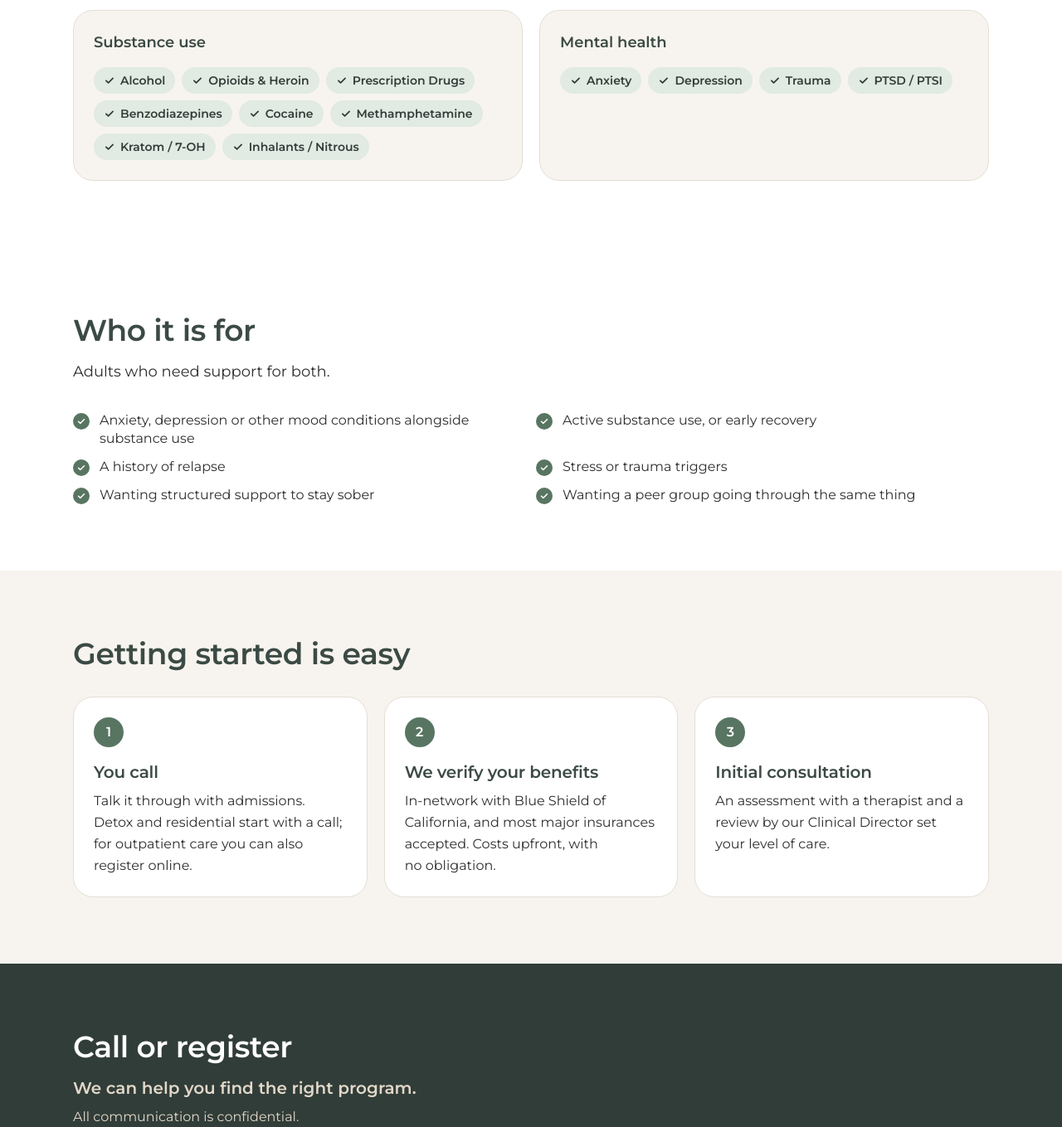
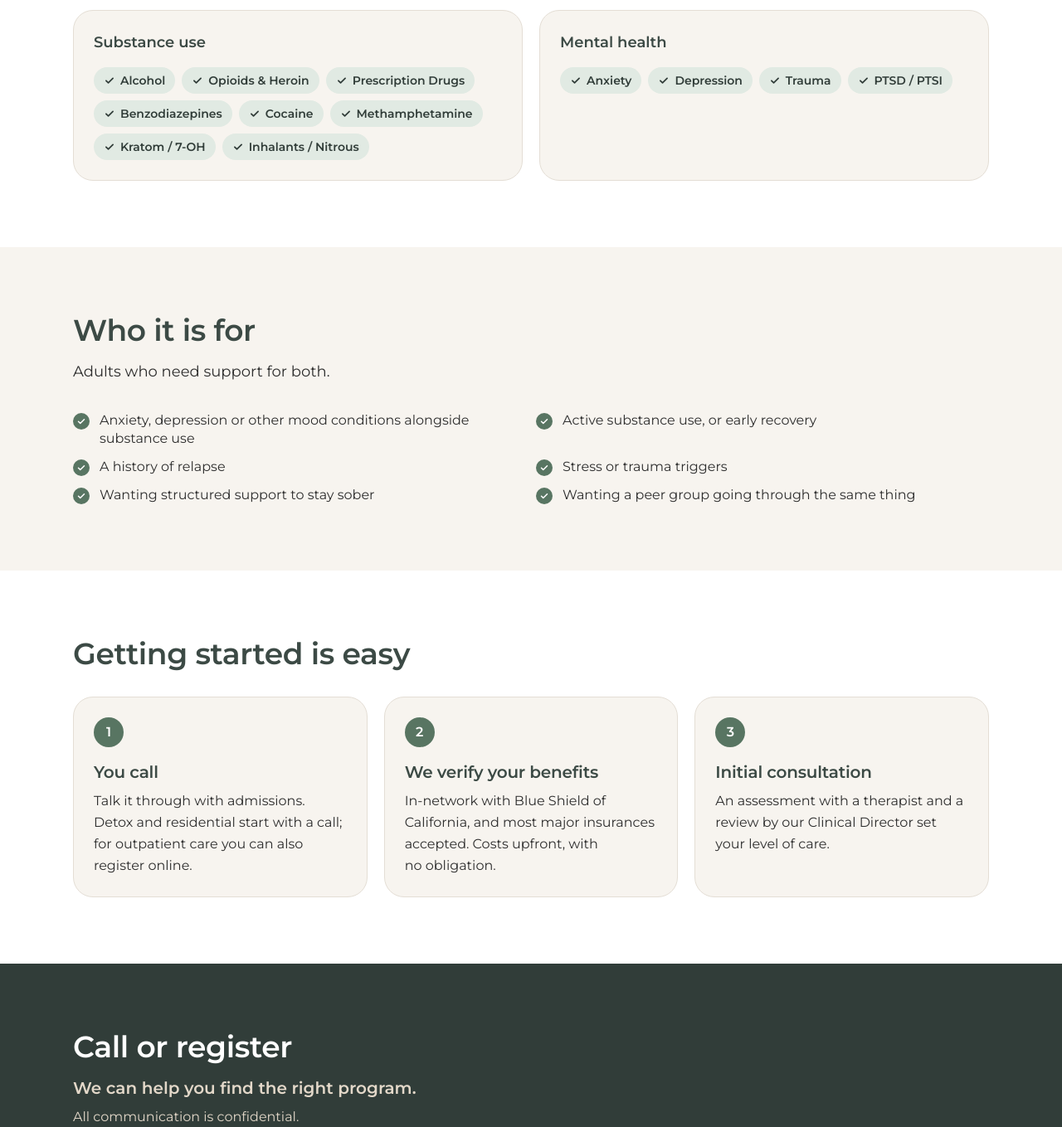
Before and after one commit to sergei-summit/lgtc-summit-microsite, a Next.js app: page / in a window 1280 px wide. Shown: the part 4396-5755 px from the top of the page at 83% size. Built offline with nearby package versions, Linux system fonts and the light colour scheme.

Commit message:
Alternate section backgrounds around How we treat (4/4)

```diff
--- a/components/GettingStarted.tsx
+++ b/components/GettingStarted.tsx
@@ -3,14 +3,14 @@ import { page } from '@/content/page';
 export default function GettingStarted() {
   const { gettingStarted } = page;
   return (
-    <section aria-labelledby="start-title" className="bg-se-cream">
+    <section aria-labelledby="start-title" className="bg-se-paper">
       <div className="mx-auto max-w-se-content px-4 py-14 sm:px-6 md:py-20">
         <h2 id="start-title" className="text-3xl font-semibold text-se-green-700 sm:text-4xl">
           {gettingStarted.title}
         </h2>
         <ol className="mt-8 grid gap-5 md:grid-cols-3">
           {gettingStarted.steps.map((step, i) => (
-            <li key={step.title} className="rounded-3xl border border-se-line bg-se-paper p-6">
+            <li key={step.title} className="rounded-3xl border border-se-line bg-se-cream p-6">
               <span
                 aria-hidden="true"
                 className="flex h-9 w-9 items-center justify-center rounded-full bg-se-accent-600 font-semibold text-white"
--- a/components/WhoItIsFor.tsx
+++ b/components/WhoItIsFor.tsx
@@ -4,7 +4,7 @@ import { CheckIcon } from './Actions';
 export default function WhoItIsFor() {
   const { whoFor } = page;
   return (
-    <section aria-labelledby="who-title" className="bg-se-paper">
+    <section aria-labelledby="who-title" className="bg-se-cream">
       <div className="mx-auto max-w-se-content px-4 py-14 sm:px-6 md:py-20">
         <h2 id="who-title" className="text-3xl font-semibold text-se-green-700 sm:text-4xl">
           {whoFor.title}
```
